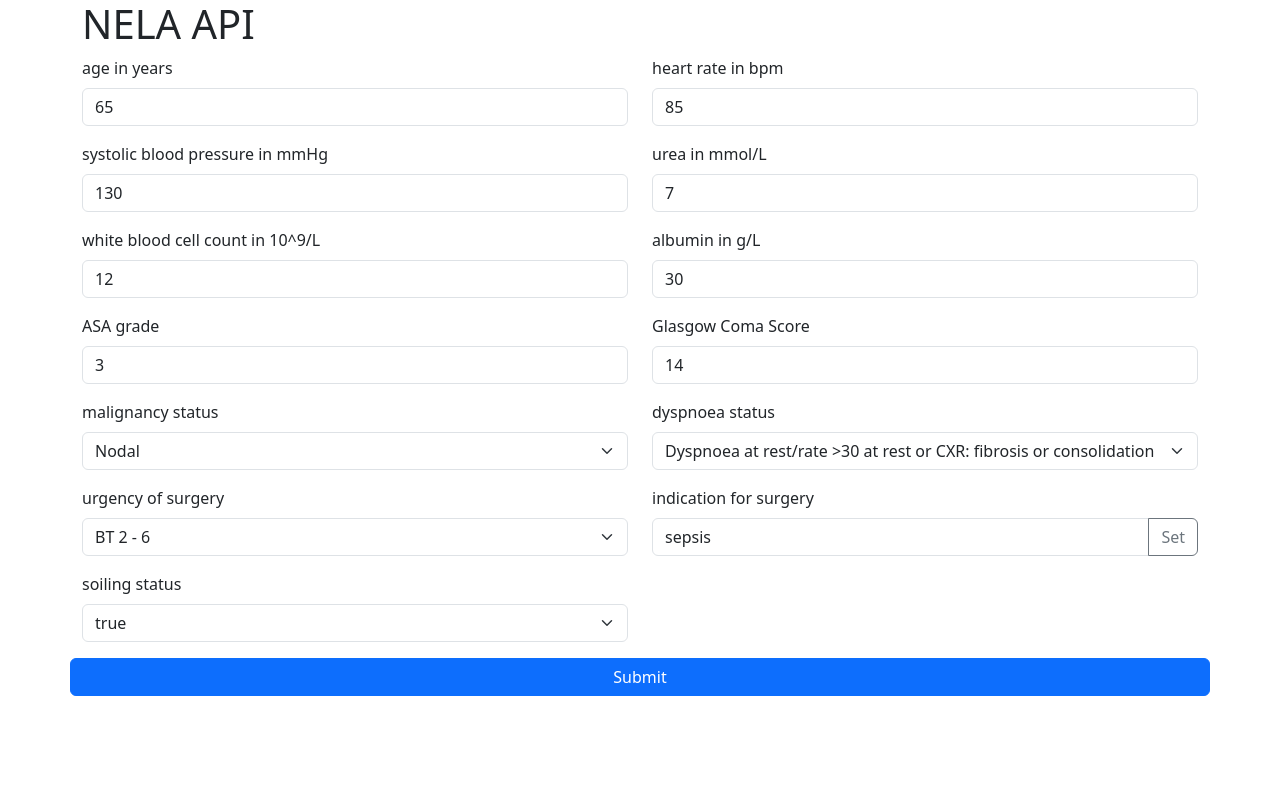
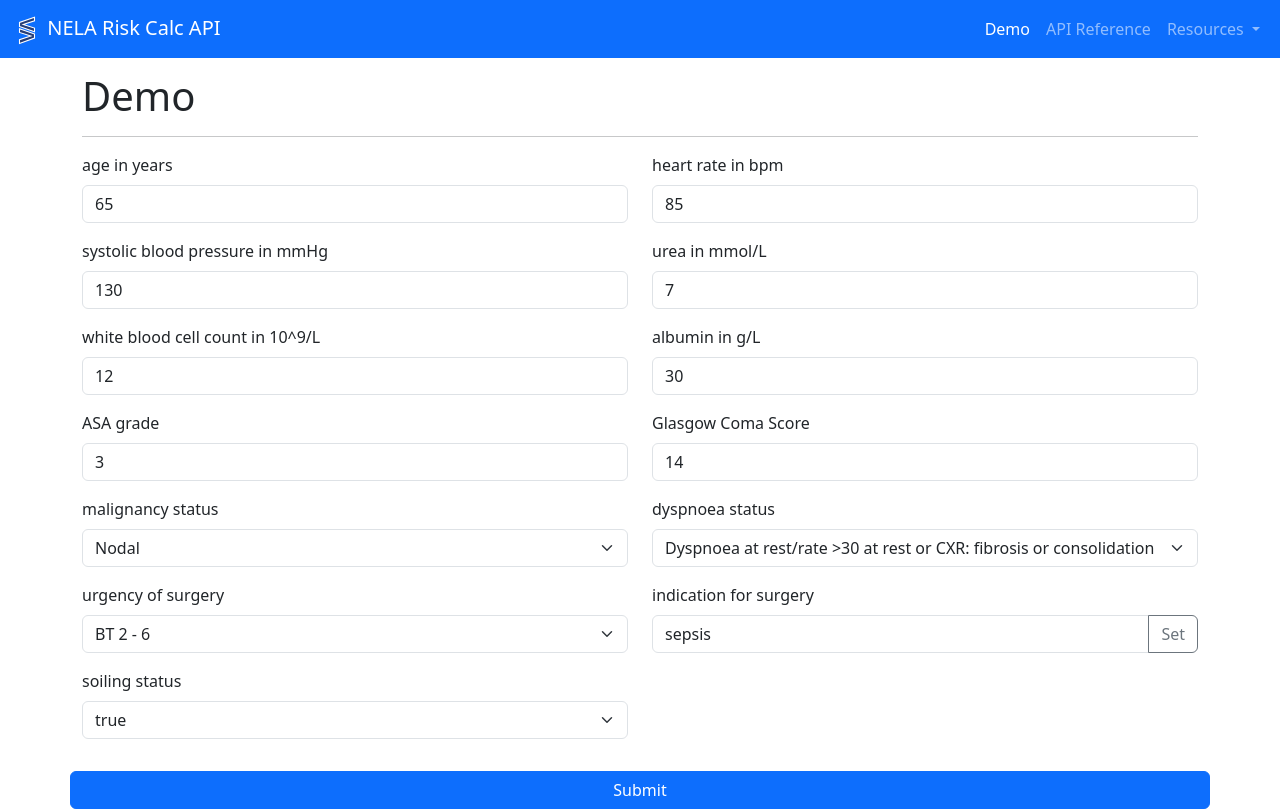
Before and after one commit to scatauk/nela-api, a website built with Vite: page frontend/index.html in a window 1280 px wide. Built offline with nearby package versions, Linux system fonts and the light colour scheme; files whose address does not match are found by name.

Commit message:
Add a tab UI
Signed-off-by: JP Lomas <jp.lomas@gmail.com>

```diff
--- a/frontend/index.html
+++ b/frontend/index.html
@@ -13,8 +13,73 @@
   </head>
 
   <body>
-    <div id="app" class="container">
-      <h1>NELA API</h1>
+    <div id="app">
+      <nav class="navbar fixed-top bg-primary navbar-expand-lg" data-bs-theme="dark">
+        <div class="container-fluid">
+          <a class="navbar-brand" href="#">
+            <img src="assets/scata.svg" alt="Bootstrap" width="30" height="30" />
+            NELA Risk Calc API
+          </a>
+          <button
+            class="navbar-toggler"
+            type="button"
+            data-bs-toggle="collapse"
+            data-bs-target="#navbarSupportedContent"
+            aria-controls="navbarSupportedContent"
+            aria-expanded="false"
+            aria-label="Toggle navigation"
+          >
+            <span class="navbar-toggler-icon"></span>
+          </button>
+          <div class="collapse navbar-collapse" id="navbarSupportedContent">
+            <ul class="navbar-nav ms-auto mb-2 mb-lg-0">
+              <li class="nav-item">
+                <a
+                  :class="(tab === 'demo') ? 'active': ''"
+                  class="nav-link"
+                  aria-current="page"
+                  href="#"
+                  @click="tab = 'demo'"
+                  >Demo</a
+                >
+              </li>
+              <li class="nav-item">
+                <a :class="(tab === 'ref') ? 'active': ''" class="nav-link" href="#" @click="tab = 'ref'"
+                  >API Reference</a
+                >
+              </li>
+              <li class="nav-item dropdown">
+                <a
+                  class="nav-link dropdown-toggle"
+                  href="#"
+                  role="button"
+                  data-bs-toggle="dropdown"
+                  aria-expanded="false"
+                >
+                  Resources
+                </a>
+                <ul class="dropdown-menu dropdown-menu-end">
+                  <li>
+                    <a class="dropdown-item" href="https://www.nela.org.uk/Audit-info-Documents#pt"
+                      >NELA reference docs</a
+                    >
+                  </li>
+                  <li><hr class="dropdown-divider" /></li>
+                  <li><a class="dropdown-item" href="https://github.com/scatauk/nela-api">Source code</a></li>
+                </ul>
+              </li>
+            </ul>
+          </div>
+        </div>
+      </nav>
+      <div v-if="tab === 'ref'" class="container mt-5">
+        <h1 class="pt-4">API Reference</h1>
+        <hr />
+        <p>To do...</p>
+      </div>
+      <div v-if="tab === 'demo'" class="container mt-5">
+        <h1 class="pt-4">Demo</h1>
+        <hr />
         <v-form class="row" v-slot="{ errors }">
           <div class="col-6 mb-3" v-for="(field, index) in schema" :key="index">
             <label :for="camelCase(field.name)" class="form-label">{{ field.name }}</label>
@@ -60,8 +125,8 @@
               >
                 Set
               </button>
+            </div>
             <error-message :name="camelCase(field.name)" class="text-danger" />
-          </div>
           </div>
           <div
             class="modal fade"
@@ -92,12 +157,14 @@
                   </div>
                 </div>
                 <div class="modal-footer">
-                <button type="button" class="btn btn-primary" data-bs-dismiss="modal" @click="changeInd()">Done</button>
+                  <button type="button" class="btn btn-primary" data-bs-dismiss="modal" @click="changeInd()">
+                    Done
+                  </button>
                 </div>
               </div>
             </div>
           </div>
-        <button class="btn btn-primary" id="submitForm" @click="submitForm" :disabled="Object.keys(errors).length">
+          <button class="btn btn-primary mt-3" id="submitForm" @click="submitForm" :disabled="Object.keys(errors).length">
             Submit
           </button>
         </v-form>
@@ -109,6 +176,7 @@
           <pre>{{ request }}</pre>
           <h6>Response received:</h6>
           <pre>{{ result }}</pre>
+        </div>
       </div>
     </div>
 
@@ -148,6 +216,7 @@
             schema: {},
             result: null,
             request: {},
+            tab: 'demo',
             chosenIndications: {
               Bleeding: [],
               Other: [],
```
Also changed, not shown: frontend/assets/scata.png (added), frontend/assets/scata.svg (added). Lines whose indentation alone changed are shown as unchanged.
